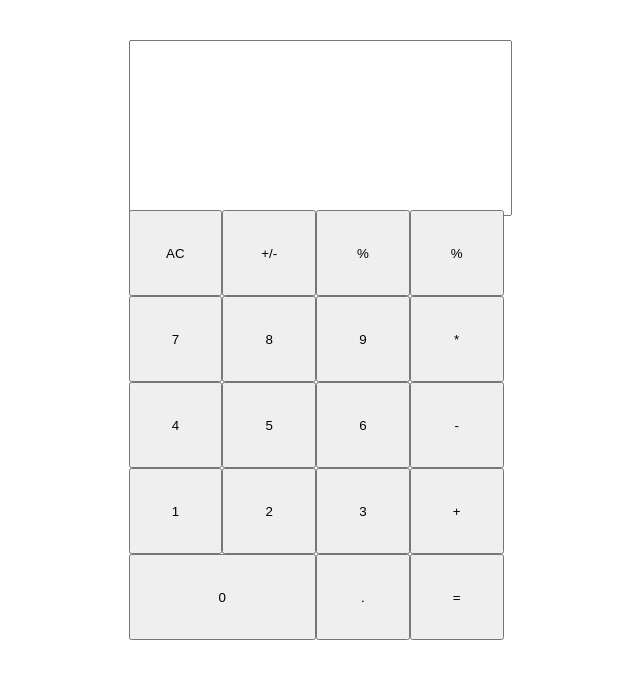
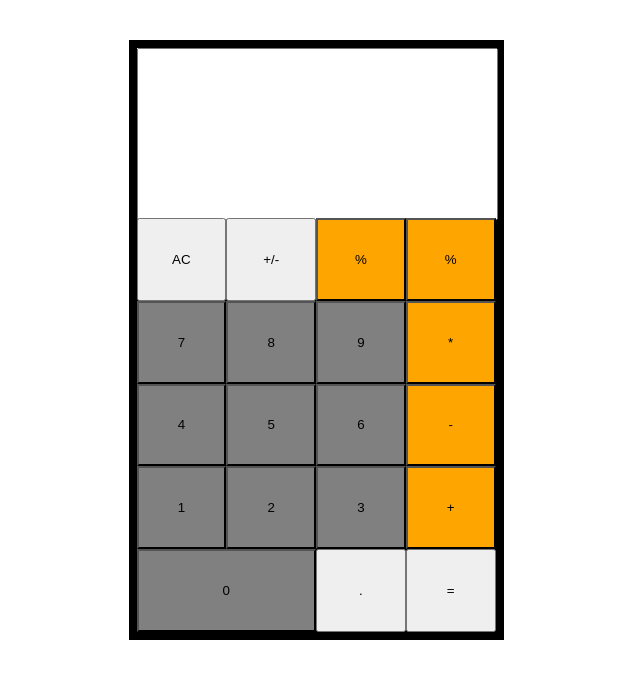
Before and after one commit to 1Garv23/odin-calculator, a plain HTML site: page index.html in a window 1280 px wide. Shown: the whole page, without its empty margins (324-964 px from the left). Drawn offline with Linux system fonts and the light colour scheme.

Commit message:
styles added

```diff
--- a/script.js
+++ b/script.js
@@ -129,8 +129,20 @@ function initialize(){
     let styleDisplay=window.getComputedStyle(display);
     let hgt=parseInt(styleDisplay.height.slice(0,styleDisplay.length-2));
     let wdt=parseInt(styleDisplay.width.slice(0,styleDisplay.length-2));
-    input.style.height=hgt+"px";
-    input.style.width=wdt+"px";
+    input.style.height=(hgt-4)+"px";
+    input.style.width=(wdt-6)+"px";
+    //setting color for digits:
+    let nodeDigit=document.querySelectorAll(".number");
+    let nodeDigitArr=Array.from(nodeDigit);
+    for(let node of nodeDigitArr){
+        node.style["background-color"]="gray";
+    }
+    //setting bg for operators
+    let nodeOpr=document.querySelectorAll(".operator");
+    let nodeOprArr=Array.from(nodeOpr);
+    for(let node of nodeOprArr){
+        node.style["background-color"]="orange";
+    }
 }
 
 document.addEventListener("DOMContentLoaded",()=>{initialize()});
--- a/styles.css
+++ b/styles.css
@@ -4,11 +4,12 @@
     display:flex;
     flex-direction: column;
     box-sizing: border-box;
-    /* background-color: black; */
+    background-color: black;
     border: 3px red;
     margin-left: auto;
     margin-right:auto;
     margin-top:40px;
+    padding:8px;
 }
 .display{
     height:170px;
```
